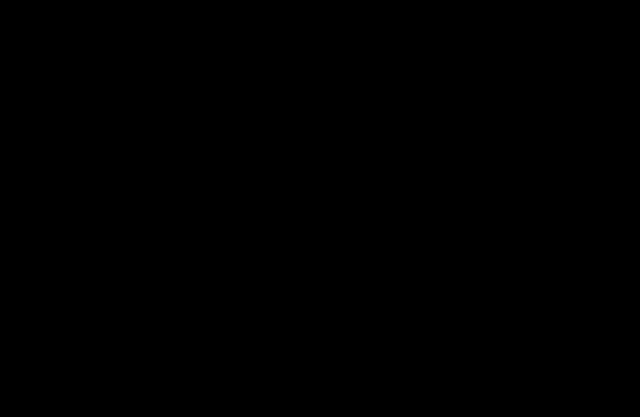
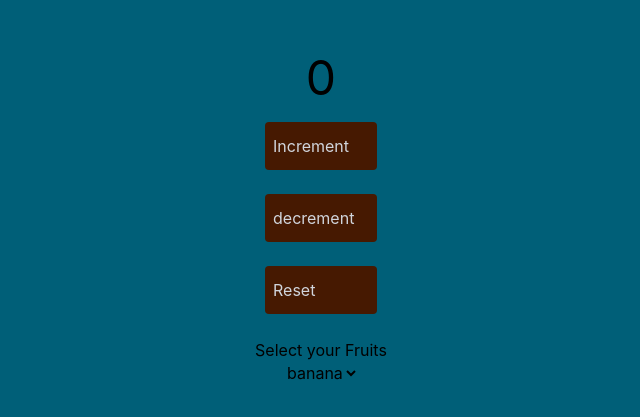
Before and after one commit to sharjeel-Akhter/DevWeekend-projects, a React (Vite) app in the folder Practice/React/react-practice01/: page / in a window 1280 px wide. Shown: the part 181-598 px from the top of the page, without its empty margins (319-959 px from the left). Built offline with nearby package versions, Linux system fonts and the light colour scheme.

Commit message:
Loading React Stuff

```diff
--- a/Practice/React/react-practice01/src/App.jsx
+++ b/Practice/React/react-practice01/src/App.jsx
@@ -1,10 +1,12 @@
 import "./App.css";
-import FunctionalClassComp from "./components/FunctionalClassComp";
-import Greetings from "./components/Greetings";
-import UserCard from "./components/UserCard";
-import Input from "./components/Input";
-import Update from "./components/use-effect";
-import Timer from "./components/use-ref";
+// import FunctionalClassComp from "./components/FunctionalClassComp";
+// import Greetings from "./components/Greetings";
+// import UserCard from "./components/UserCard";
+// import Input from "./components/Input";
+// import Update from "./components/use-effect";
+// import Timer from "./components/use-ref";
+// import Header from "./components/Header";
+import CustomCounter from "./components/CustomCounter";
 
 
 function App() {
@@ -12,7 +14,8 @@
 
   return (
     <>
-
+    <CustomCounter/>
+    {/* <Header/> */}
     {/* <Timer/> */}
     {/* <Update /> */}
     {/* <h2>Hello {username}</h2>
--- /dev/null
+++ b/Practice/React/react-practice01/src/components/CustomCounter.jsx
@@ -0,0 +1,27 @@
+import React, { useState } from 'react';
+import useCounter from './customHook';
+
+function CustomCounter() {
+    const {count, increment, decrement, resetCount} = useCounter(0);
+    const [fruit, setFruit] = useState("banana");
+    const allFruits = ["banana", "apple", "mango", "grapes", "orange", "kiwi"];
+    return (
+        <div className='flex flex-col justify-center items-center h-screen w-screen bg-cyan-800'>
+            <p className='mb-5 text-5xl'>{count}</p>
+            <button className='bg-amber-950 text-gray-300 py-3 px-2 rounded-sm flex flex-col w-28 hover:text-gray-400' onClick={increment}>Increment</button><br />
+            <button className='bg-amber-950 text-gray-300 py-3 px-2 rounded-sm flex flex-col w-28 hover:text-gray-400' onClick={decrement}>decrement</button><br />
+            <button className='bg-amber-950 text-gray-300 py-3 px-2 rounded-sm flex flex-col w-28 hover:text-gray-400' onClick={resetCount}>Reset</button><br />
+
+
+        <label>Select your Fruits</label>
+        <select value={fruit} onChange={e=>setFruit(e.target.value)}>
+            {allFruits.map((fruit, index) => (
+                <option key={index} value={fruit}>{fruit}</option>
+            ))}
+
+        </select>
+        </div>
+    );
+}
+
+export default CustomCounter;
--- /dev/null
+++ b/Practice/React/react-practice01/src/components/customHook.jsx
@@ -0,0 +1,11 @@
+import { useState } from "react";
+
+export default function useCounter(initialValue = 0){
+    const [count, setCount] = useState(initialValue);
+
+    const increment = () => setCount(c => c+10);
+    const decrement = () => setCount(c => count>0 ? c-10 : setCount(initialValue));
+    const resetCount = () => setCount(initialValue);
+
+    return {count, increment, decrement, resetCount}
+}
--- a/Practice/React/react-practice01/src/index.css
+++ b/Practice/React/react-practice01/src/index.css
@@ -1,10 +1,10 @@
 @import "tailwindcss";
 
-body{
+/* body{
   background-color: black;
   color: white;
   text-align: center;
   display: flex;
 
   justify-content: center;
-}
+} */
```
